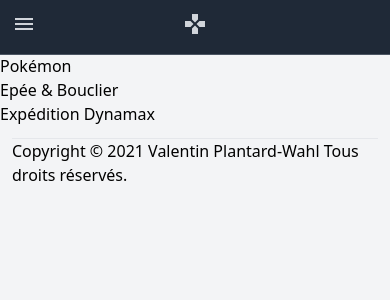
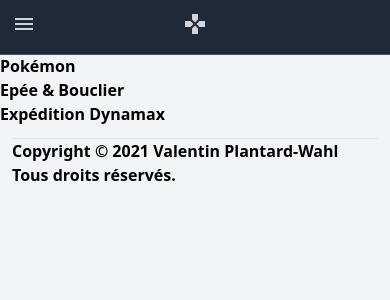
Before and after one commit to Alex2740/Game-s-Hand, a Vue app: page /pokemon in a window 390 px wide. Shown: the top 300 px of the page. Built offline with nearby package versions, Linux system fonts and the light colour scheme.

Commit message:
fix(web): fix menu on mobile

```diff
--- a/index.html
+++ b/index.html
@@ -7,7 +7,7 @@
     <title>Vite App</title>
     <link href="https://fonts.googleapis.com/icon?family=Material+Icons" rel="stylesheet">
   </head>
-  <body class="font-sans bg-gray-100">
+  <body class="font-sans bg-gray-100 font-semibold">
     <div id="app"></div>
     <script type="module" src="/src/main.js"></script>
   </body>
--- a/src/components/Menu.vue
+++ b/src/components/Menu.vue
@@ -4,13 +4,13 @@
     <div id="menu-background" class="absolute top-0 left-0 z-0 w-full min-h-full bg-gray-800 transition-all duration-500"></div>
     <div class="flex justify-between p-3 mx-auto max-w-screen-md">
       <span id="menu-icon" @click="toggleMenu()" class="material-icons z-10 md:hidden hover:text-white transition-colors">menu</span>
-      <router-link to="/" class="font-semibold z-10 hover:text-white transition-colors"><span class="material-icons">games</span></router-link>
+      <router-link to="/" class="z-10 hover:text-white transition-colors"><span class="material-icons">games</span></router-link>
       <router-link v-for="item in architecture" :key="item.name" :to="item.path" class="z-10 hidden hover:text-white md:inline transition-colors">{{ item.name }}</router-link>
       <span style="width: 1.5rem;"></span>
     </div>
   </div>
   <div id="menu-mobile" class="absolute max-h-0 w-full overflow-hidden border-t border-gray-600 px-10 divide-y divide-gray-600 transition-all duration-500">
-    <router-link v-for="item in architecture" :key="item.name" :to="item.path" class="block py-2 hover:text-white transition-colors">{{ item.name }}</router-link>
+    <router-link v-for="item in architecture" :key="item.name" :to="item.path" class="block py-2 hover:text-white transition-colors" @click="toggleMenu()">{{ item.name }}</router-link>
   </div>
 
 </div>
```
